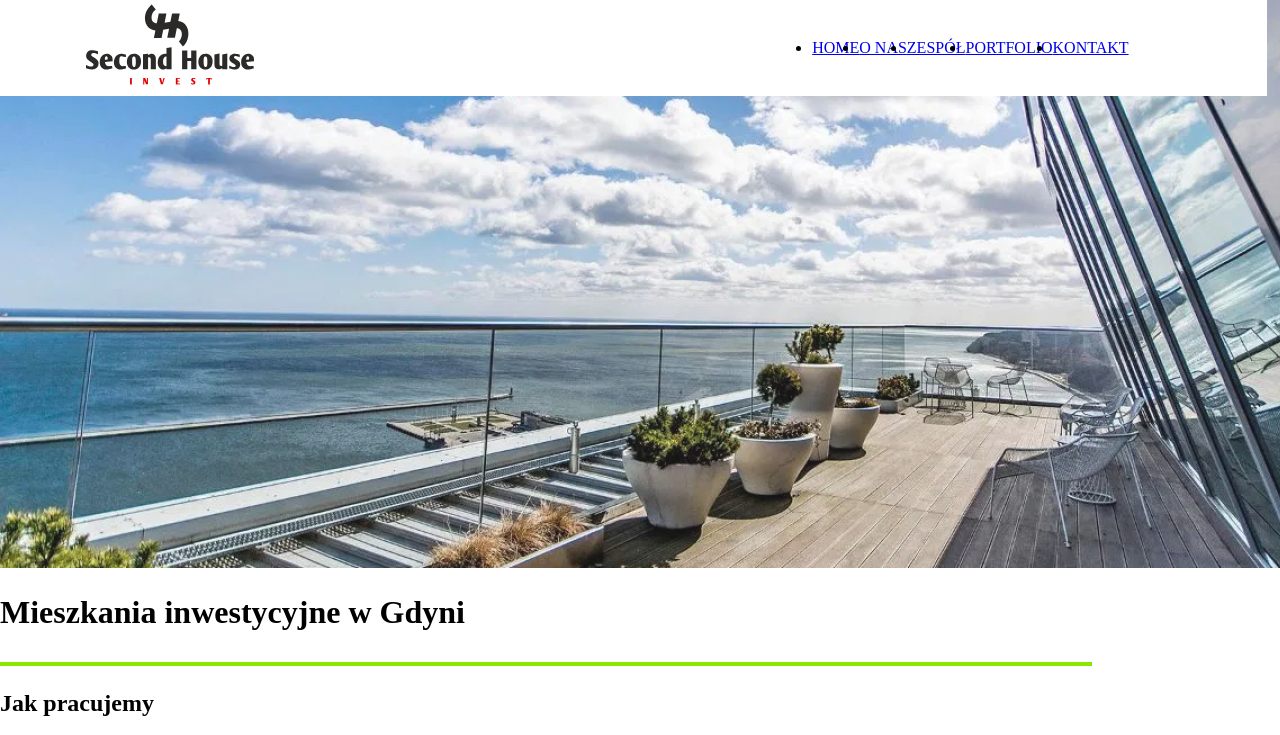
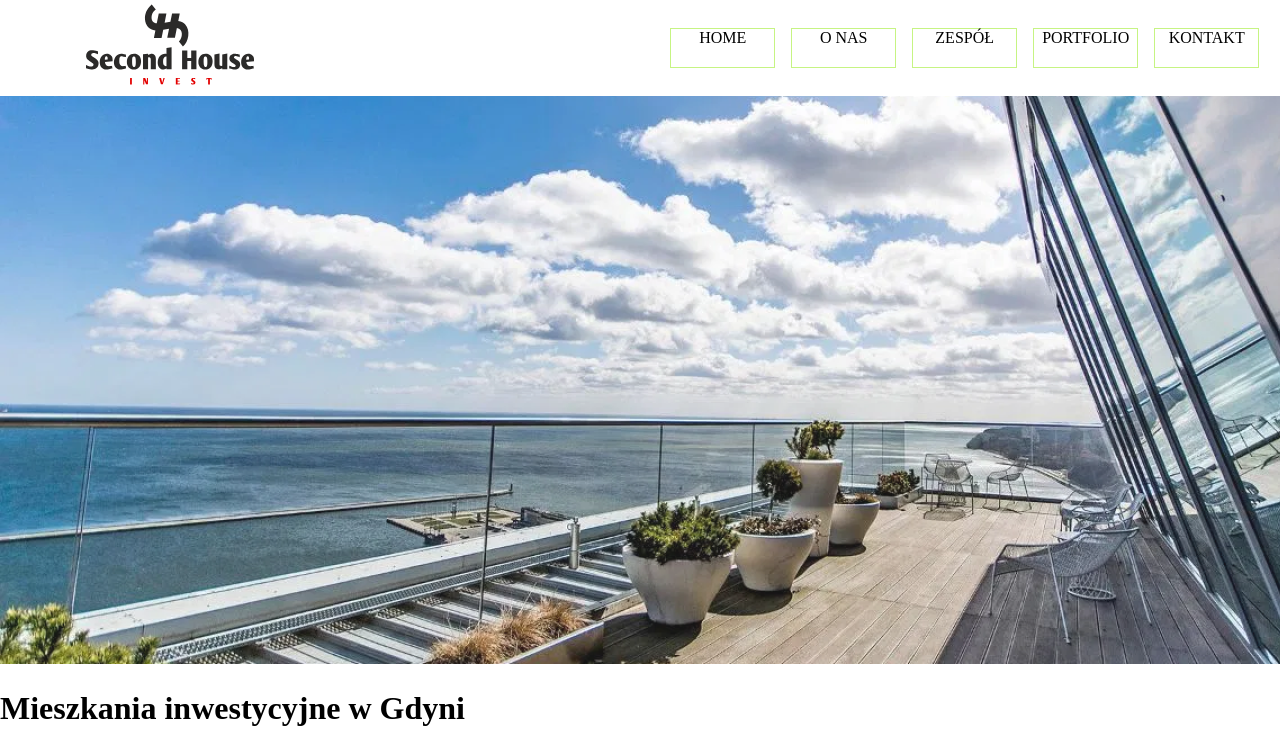
Before and after one commit to pawelkochowicz/secondHouseSite, a website: page src/content/index.html in a window 1280 px wide. Shown: the top 735 px of the page. Drawn offline with nearby package versions, Linux system fonts and the light colour scheme; files that its build step writes are made by us from their sources; files whose address does not match are found by name.

Commit message:
feat: styled navigation

```diff
--- a/src/content/index.html
+++ b/src/content/index.html
@@ -20,16 +20,16 @@
 </head>
 
 <body>
-  <main>
+  <main class="main">
   <header class="header">
     <nav class="nav">
       <img class="nav__logo" src="assets/img/sh_logo.svg" alt="company logo">
       <ul class="nav__list">
-          <li class="nav__button"><a href="#"> HOME </a></li>
-          <li class="nav__button"><a href="#">O NAS</a></li>
-          <li class="nav__button"><a href="#">ZESPÓŁ</a></li>
-          <li class="nav__button"><a href="#"> PORTFOLIO </a></li>
-          <li class="nav__button"><a href="#"> KONTAKT </a></li>
+        <li class="nav__button"><a class="nav__link" href="#"> HOME </a></li>
+        <li class="nav__button"><a class="nav__link" href="#">O NAS</a></li>
+        <li class="nav__button"><a class="nav__link" href="#">ZESPÓŁ</a></li>
+        <li class="nav__button"><a class="nav__link" href="#"> PORTFOLIO </a></li>
+        <li class="nav__button"><a class="nav__link" href="#"> KONTAKT </a></li>
       </ul>
     </nav>
       <img class="header__picture" src="../assets/img/headerImage.png" alt="widok na morze">
--- a/src/scss/main.scss
+++ b/src/scss/main.scss
@@ -1,20 +1,22 @@
 @import "_normalize";
 @import "_variables";
-
 
 html {
   box-sizing: border-box;
 }
 
-*, *:before, *:after {
+*,
+*:before,
+*:after {
   box-sizing: inherit;
-}
-
-body {
 }
 
 .howWeWork__picture {
   height: 200px;
+}
+
+.header__picture {
+  margin-top: 12vh;
 }
 
 .about__picture {
@@ -22,9 +24,9 @@ body {
 }
 
 .nav {
-    display: grid;
-    grid-template-columns: repeat(2, 1fr);
-    grid-template-rows: 12vh;
+  display: grid;
+  grid-template-columns: repeat(2, 1fr);
+  grid-template-rows: 12vh;
   background-color: white;
   position: fixed;
   width: 99vw;
@@ -34,11 +36,34 @@ body {
 .nav__list {
   display: flex;
   flex-direction: row;
-align-self:center;
-justify-content: center;
+  align-self: center;
+  justify-content: center;
 }
+
+.nav__button {
+  display: flex;
+  list-style-type: none;
+  margin: 1vh;
+}
+
 
 .nav__logo {
   justify-content: flex-start;
   margin-top: -50px;
 }
+
+.nav__link {
+  display: flex;
+  align-self: center;
+  justify-content: center;
+  width: 105px;
+  height: 40px;
+  text-decoration: none;
+  color: black;
+  border: 1px solid rgba(139, 232, 0, 0.486);
+
+}
+
+.nav__link :hover {
+  border: 1px solid rgba(139, 232, 0);
+}
```
Also changed, not shown: src/js/main.js (line endings or trailing spaces). Lines whose indentation alone changed are shown as unchanged.
